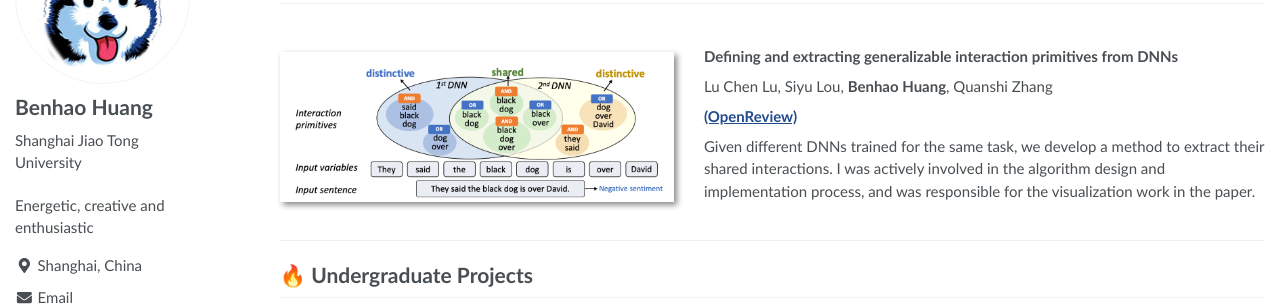
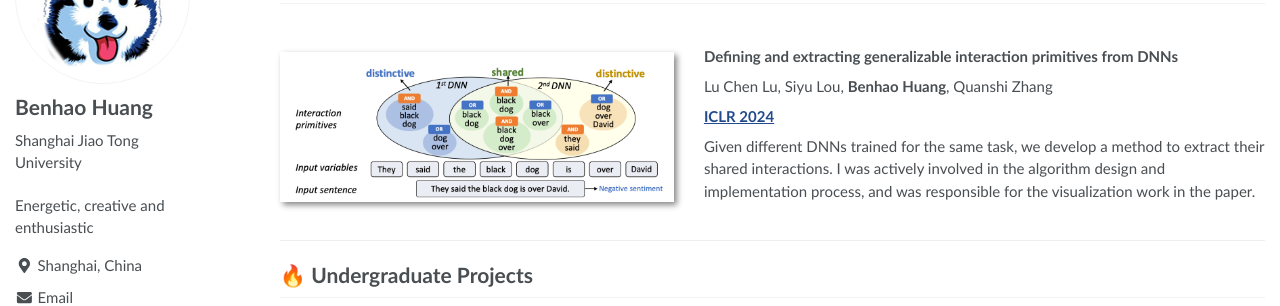
Before and after one commit to RayeRen/acad-homepage.github.io, a Jekyll site: the page built from _pages/about.md, in a window 1280 px wide and 900 px high. Shown: the part 182-488 px from the top of the window. Built offline with Jekyll 4.4.1, drawn with Linux system fonts in a browser that asks for light colours; nearby versions of some CDN libraries; a style sheet for code colours, icons or effects is not loaded.

Commit message:
Update about.md

```diff
--- a/_pages/about.md
+++ b/_pages/about.md
@@ -50,7 +50,7 @@
 
     <p>Lu Chen Lu, Siyu Lou, <b>Benhao Huang</b>, Quanshi Zhang </p>
 
-<p><b><a href="https://openreview.net/forum?id=OCqyFVFNeF">(OpenReview)</a></b></p>
+<p><b><a href="https://openreview.net/forum?id=OCqyFVFNeF"> ICLR 2024 </a></b></p>
 <p>Given different DNNs trained for the same task, we develop a method to extract their shared interactions. I was actively involved in the algorithm design and implementation process, and was responsible for the visualization work in the paper.</p>
   </div>
 </div>
```
